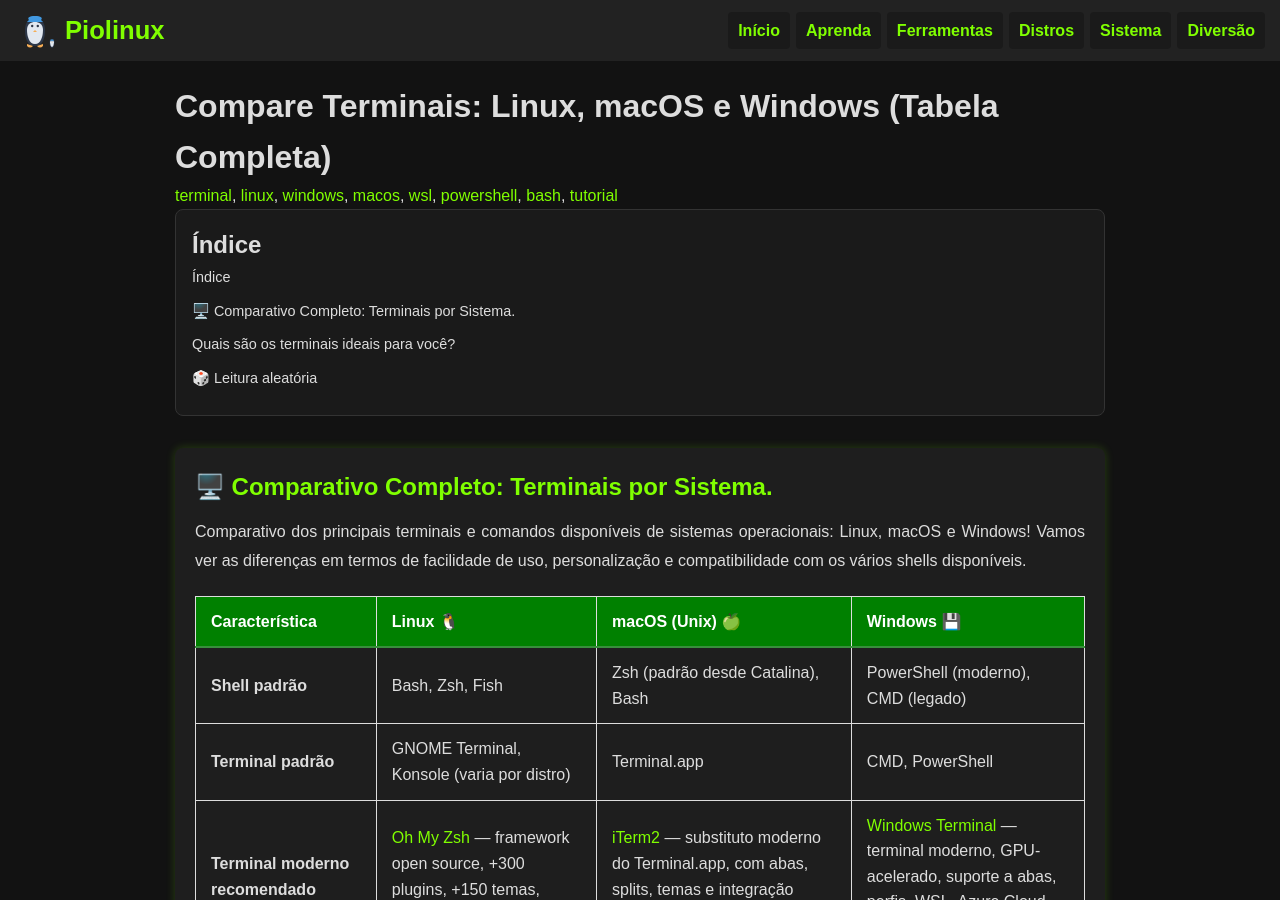
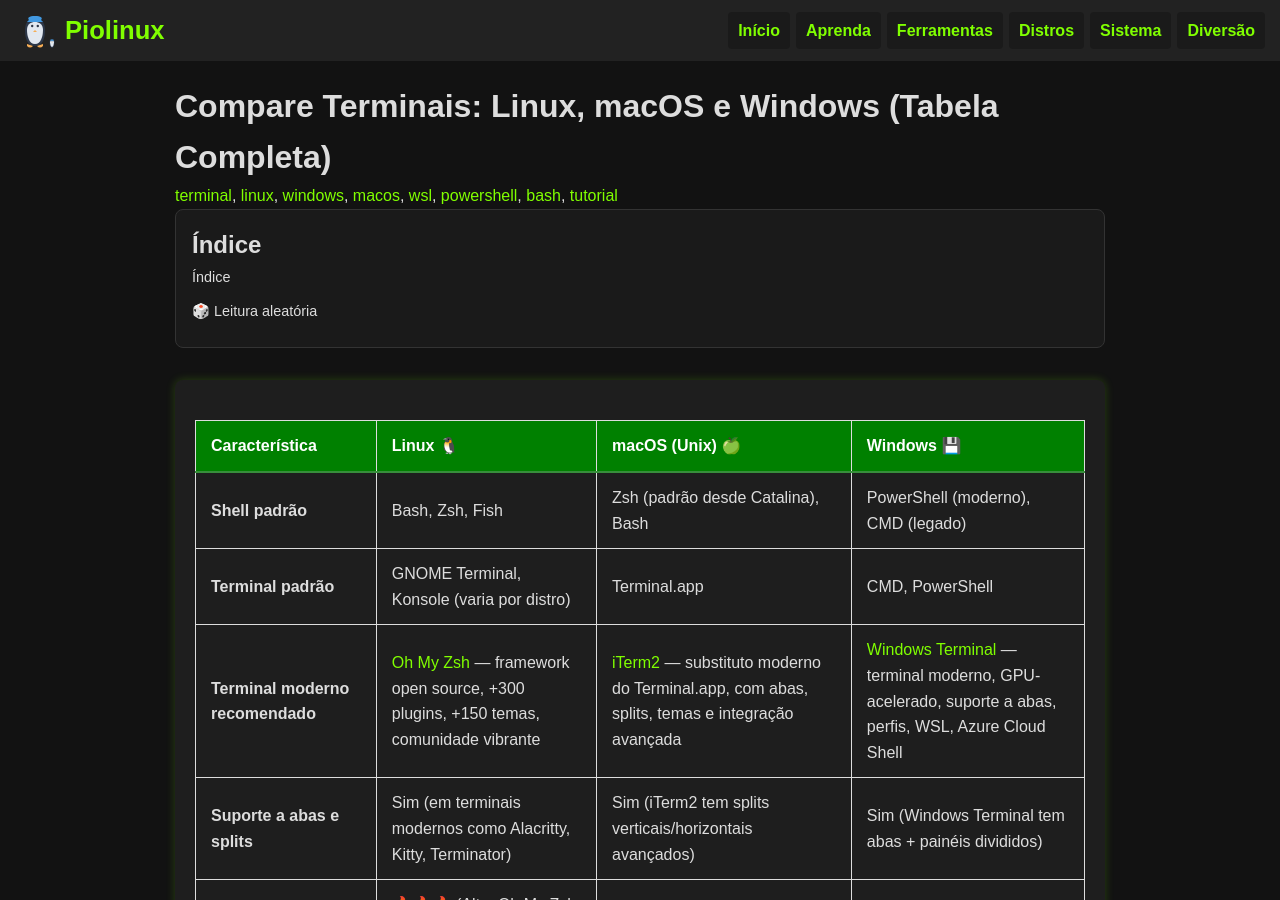
Before and after one commit to Piolinux/piolinux-site, a Jekyll site: the page built from _posts/2025-08-28-comparador-de-terminais-linux-macos-windows.md, in a window 1280 px wide and 900 px high. Built offline with Jekyll 4.4.1, drawn with Linux system fonts in a browser that asks for light colours; some of the changed text lies outside the part shown.

Commit message:
Update 2025-08-28-comparador-de-terminais-linux-macos-windows.md

```diff
--- a/_posts/2025-08-28-comparador-de-terminais-linux-macos-windows.md
+++ b/_posts/2025-08-28-comparador-de-terminais-linux-macos-windows.md
@@ -16,11 +16,6 @@ permalink: /comparativo-terminais/
 
 <section class="post-content">
 
-
-<h2>🖥️ Comparativo Completo: Terminais por Sistema.</h2>
-
-
-<p>Comparativo dos principais terminais e comandos disponíveis de sistemas operacionais: Linux, macOS e Windows! Vamos ver as diferenças em termos de facilidade de uso, personalização e compatibilidade com os vários shells disponíveis.</p>
 
 
 
@@ -139,12 +134,3 @@ permalink: /comparativo-terminais/
     </tr>
   </tbody>
 </table>
-
-
-<h2>
-    Quais são os terminais ideais para você?
-</h2>
-
-
-
-<p>Não existe um terminal melhor? Quem trabalha com o terminal precisa dominar as ferramentas do sistema para se tornar um sysadmin de verdade na linha de comando.</p>
```
